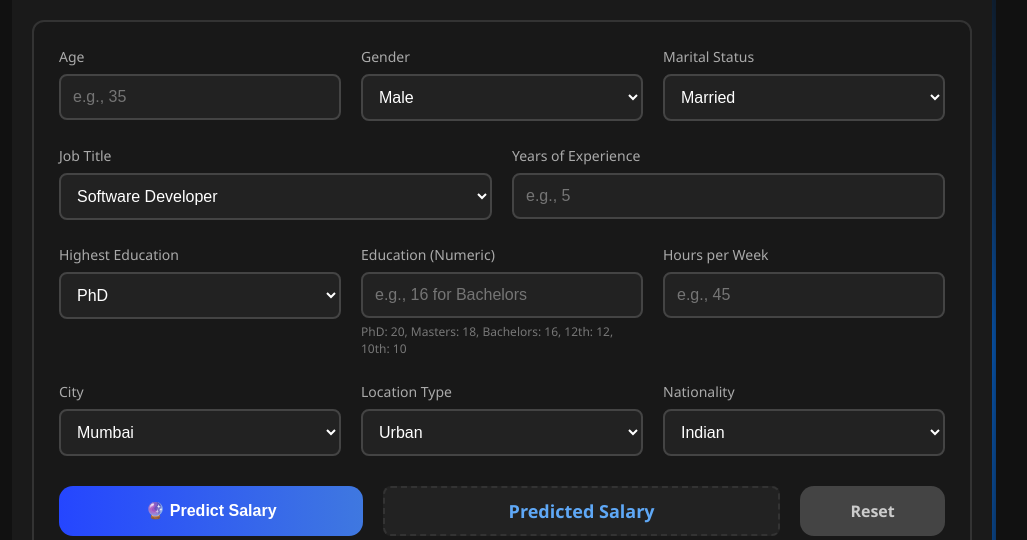
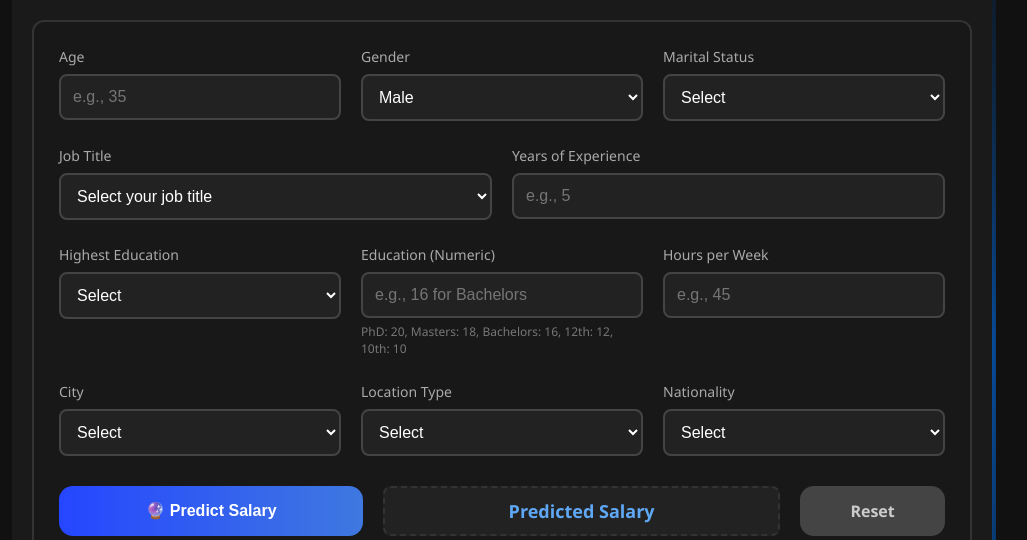
Before and after one commit to SpicychieF05/salary_scope, a Flask app: page / in a window 1280 px wide. Shown: the part 154-694 px from the top of the page, without its empty margins (138-1165 px from the left). Run offline with Flask 3, Linux system fonts and the light colour scheme.

Commit message:
Update Code

```diff
--- a/templates/index.html
+++ b/templates/index.html
@@ -21,13 +21,13 @@
           <h1><span class="blue">Salary</span> Scope</h1>
         </div>
         <div class="socials">
-          <a href="https://github.com/SpicychieF05" aria-label="GitHub" title="GitHub"><i
+          <a href="https://github.com/SpicychieF05" aria-label="GitHub" title="GitHub" target="_blank"><i
               class="fa-brands fa-github"></i></a>
-          <a href="https://www.linkedin.com/in/chirantan-mallick" aria-label="LinkedIn" title="LinkedIn"><i
-              class="fa-brands fa-linkedin"></i></a>
-          <a href="https://x.com/Chirantan2965" aria-label="X (Twitter)" title="X (Twitter)"><i
+          <a href="https://www.linkedin.com/in/chirantan-mallick" aria-label="LinkedIn" title="LinkedIn"
+            target="_blank"><i class="fa-brands fa-linkedin"></i></a>
+          <a href="https://x.com/Chirantan2965" aria-label="X (Twitter)" title="X (Twitter)" target="_blank"><i
               class="fa-brands fa-x-twitter"></i></a>
-          <a href="https://discord.gg/P4u6CttbRZ" aria-label="Discord" title="Discord"><i
+          <a href="https://discord.gg/P4u6CttbRZ" aria-label="Discord" title="Discord" target="_blank"><i
               class="fa-brands fa-discord"></i></a>
         </div>
       </header>
@@ -45,11 +45,13 @@
             <select id="gender" name="gender" required>
               <option {% if form_data.gender=='Male' %}selected{% endif %}>Male</option>
               <option {% if form_data.gender=='Female' %}selected{% endif %}>Female</option>
+              <option {% if form_data.gender=='Non-Binary' %}selected{% endif %}>Non-Binary</option>
             </select>
           </div>
           <div class="input-group">
             <label for="marital_status">Marital Status</label>
             <select id="marital_status" name="marital_status" required>
+              <option {% if form_data.marital_status=='Select' %}selected{% endif %}>Select</option>
               <option {% if form_data.marital_status=='Married' %}selected{% endif %}>Married</option>
               <option {% if form_data.marital_status=='Single' %}selected{% endif %}>Single</option>
               <option {% if form_data.marital_status=='Divorced' %}selected{% endif %}>Divorced</option>
@@ -62,7 +64,8 @@
           <div class="input-group">
             <label for="job_title">Job Title</label>
             <select id="job_title" name="job_title" required>
-              {% for job in ['Software Developer', 'Full Stack Developer', 'Frontend Developer', 'Backend Developer',
+              {% for job in ['Select your job title','Software Developer', 'Full Stack Developer', 'Frontend Developer',
+              'Backend Developer',
               'Mobile App Developer', 'QA/Test Engineer', 'Automation Tester', 'DevOps Engineer', 'Cloud Engineer',
               'Cloud Architect', 'Network Engineer', 'Network Administrator', 'System Administrator', 'IT Support
               Specialist', 'Technical Support Engineer', 'Cybersecurity Analyst', 'Security Engineer', 'Ethical Hacker',
@@ -100,6 +103,7 @@
           <div class="input-group">
             <label for="education">Highest Education</label>
             <select id="education" name="education" required>
+              <option {% if form_data.education=='Select' %}selected{% endif %}>Select</option>
               <option {% if form_data.education=='PhD' %}selected{% endif %}>PhD</option>
               <option {% if form_data.education=='Masters' %}selected{% endif %}>Masters</option>
               <option {% if form_data.education=='Bachelors' %}selected{% endif %}>Bachelors</option>
@@ -128,7 +132,8 @@
           <div class="input-group">
             <label for="city">City</label>
             <select id="city" name="city" required>
-              {% for city_name in ['Mumbai', 'Delhi', 'Bangalore', 'Hyderabad', 'Ahmedabad', 'Chennai', 'Kolkata',
+              {% for city_name in ['Select', 'Mumbai', 'Delhi', 'Bangalore', 'Hyderabad', 'Ahmedabad', 'Chennai',
+              'Kolkata',
               'Surat', 'Pune', 'Jaipur', 'Lucknow', 'Kanpur', 'Nagpur', 'Indore', 'Thane', 'Bhopal', 'Visakhapatnam',
               'Patna', 'Vadodara', 'Ludhiana', 'Agra', 'Nashik', 'Rourkela'] %}
               <option {% if form_data.city==city_name %}selected{% endif %}>{{ city_name }}</option>
@@ -138,6 +143,7 @@
           <div class="input-group">
             <label for="job_location">Location Type</label>
             <select id="job_location" name="job_location" required>
+              <option {% if form_data.job_location=='select' %}selected{% endif %}>Select</option>
               <option {% if form_data.job_location=='Urban' %}selected{% endif %}>Urban</option>
               <option {% if form_data.job_location=='Suburban' %}selected{% endif %}>Suburban</option>
               <option {% if form_data.job_location=='Rural' %}selected{% endif %}>Rural</option>
@@ -146,7 +152,7 @@
           <div class="input-group">
             <label for="nationality">Nationality</label>
             <select id="nationality" name="nationality" required>
-              {% for nation in ['Indian', 'American', 'British', 'Canadian', 'Australian', 'German', 'French',
+              {% for nation in ['Select','Indian', 'American', 'British', 'Canadian', 'Australian', 'German', 'French',
               'Japanese', 'Chinese', 'Russian', 'Brazilian', 'South African'] %}
               <option {% if form_data.nationality==nation %}selected{% endif %}>{{ nation }}</option>
               {% endfor %}
@@ -186,7 +192,8 @@
 
       <footer>
         <p>© 2025 Salary Scope. All rights reserved.</p>
-        <p>Developed by <a href="https://github.com/SpicychieF05">Chirantan Mallick</a></p>
+        <p>Developed by <a href="https://github.com/SpicychieF05" title="Linktree" target="_blank">Chirantan Mallick</a>
+        </p>
       </footer>
     </div>
   </div>
```
